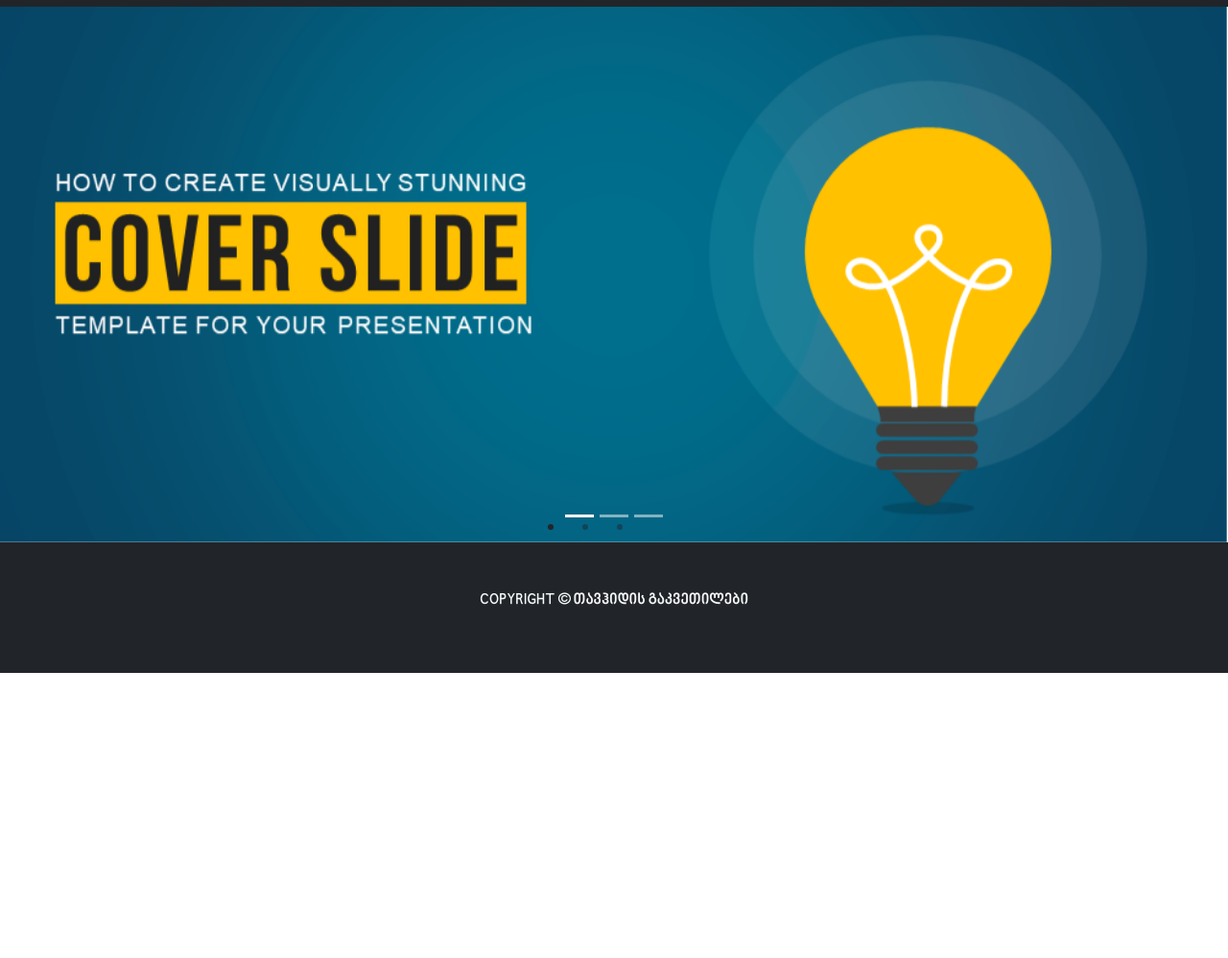
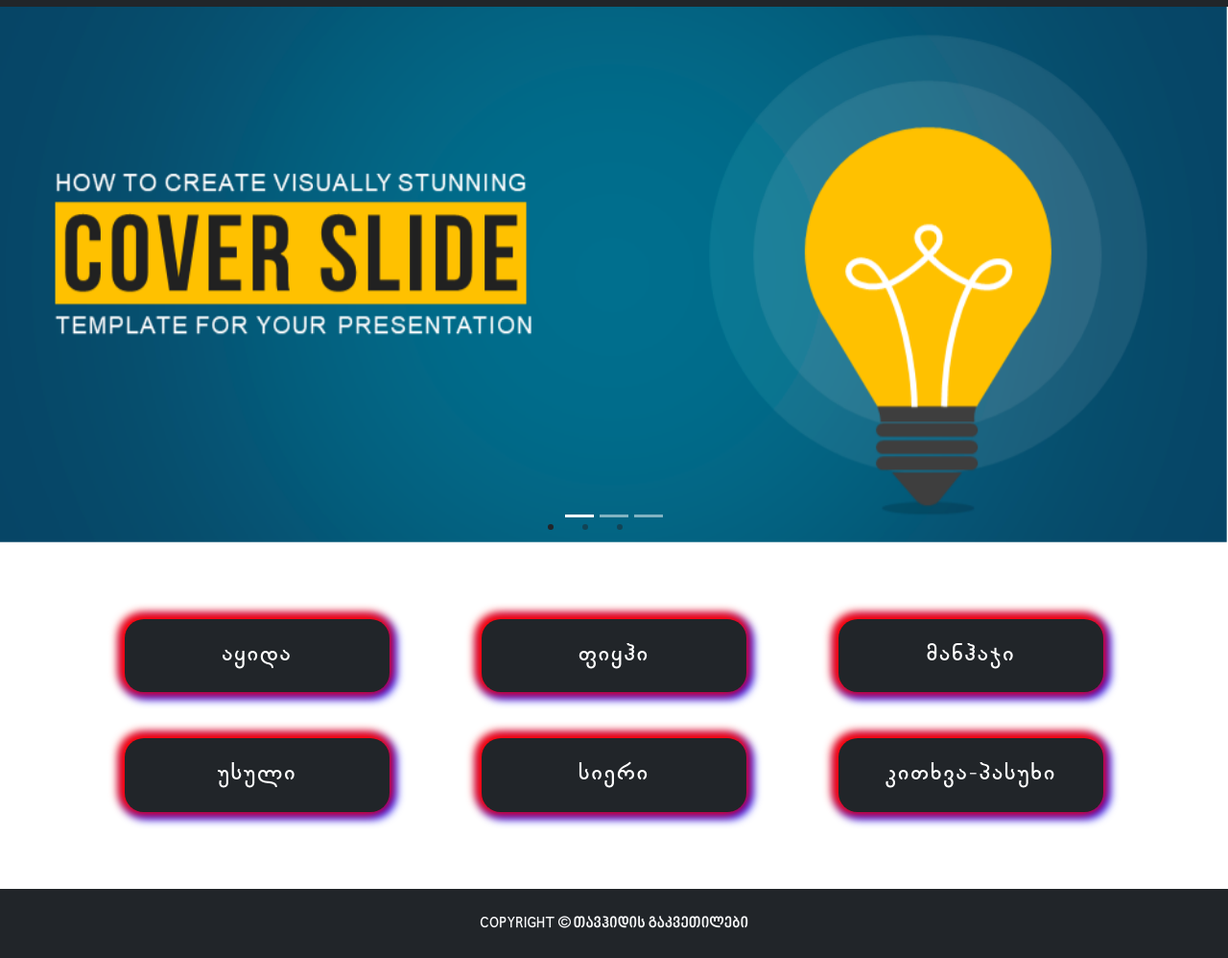
Before and after one commit to Gkamashidze/TG, a plain HTML site: page main/index.html in a window 1280 px wide. Shown: the part 65-1063 px from the top of the page at 96% size. Before the commit the page ends 800 px from the top, so only its background shows below. Drawn offline with nearby package versions, Linux system fonts and the light colour scheme.

Commit message:
განახლება 1.0

```diff
--- a/main/index.html
+++ b/main/index.html
@@ -16,7 +16,7 @@
 
 <body>
 
-    <nav class="navbar navbar-expand-lg navbar-dark bg-dark p-3">
+    <nav class="navbar navbar-expand-lg navbar-dark bg-dark p-3 main-nav">
 
         <div class="container">
             <a href="#" class="navbar-brand">TG</a>
@@ -64,7 +64,7 @@
 
     </nav>
 
-    <div class="carousel slide" id="carousels">
+    <div class="carousel slide carousel-section d-none d-md-flex" id="carousels">
 
         <ul class="carousel-indicators">
 
@@ -92,15 +92,70 @@
 
     </div>
 
-    <div class="container">
+    <div class="container category-section">
+
         <div class="row">
-            <div class="col-md-6"></div>
+
+            <div class="col-12 d-flex category-box">
+
+                <div class="category-list col-md-4 col-lg-4 col-sm-12">
+
+                    <a href="#">
+                        <div class="category-list-header bg-dark p-4">
+                            <h2>აყიდა</h2>
+                        </div>
+                    </a>
+
+                    <a href="#">
+                        <div class="category-list-header bg-dark p-4">
+                            <h2>უსული</h2>
+                        </div>
+                    </a>
+
+                </div>
+
+                <div class="category-list col-md-4 col-lg-4 col-sm-12">
+
+                    <a href="">
+                        <div class="category-list-header bg-dark p-4">
+                            <h2>ფიყჰი</h2>
+                        </div>
+                    </a>
+
+                    <a href="">
+                        <div class="category-list-header bg-dark p-4">
+                            <h2>სიერი</h2>
+                        </div>
+                    </a>
+
+                </div>
+
+                <div class="category-list col-md-4 col-lg-4 col-sm-12">
+
+                    <a href="">
+                        <div class="category-list-header bg-dark p-4">
+                            <h2>მანჰაჯი</h2>
+                        </div>
+                    </a>
+
+                    <a href="">
+                        <div class="category-list-header bg-dark p-4">
+                            <h2>კითხვა-პასუხი</h2>
+                        </div>
+                    </a>
+
+                </div>
+
+            </div>
+
         </div>
+
     </div>
 
-    <footer class="container-fluid bg-dark p-5 text-center">
+    <footer class="container-fluid footer-section bg-dark p-4 text-center">
 
         <p class="text-light">COPYRIGHT &copy; თავჰიდის გაკვეთილები</p>
+
     </footer>
 
 </body>
--- a/main/style.css
+++ b/main/style.css
@@ -13,6 +13,79 @@
     font-size: 16px;
 }
 
+.navbar-brand {
+    padding-top: 0;
+}
+
+a {
+    text-decoration: none;
+}
+
+.category-list {
+    display: flex;
+    flex-direction: column;
+    gap: 48px;
+
+    padding-top: 80px;
+    padding-bottom: 80px;
+    padding-left: 48px;
+    padding-right: 48px;
+}
+
+.category-list-header {
+    display: flex;
+    justify-content: center;
+    align-items: center;
+
+    border-radius: 20px;
+
+    box-shadow: -2px -2px 10px 5px red, 2px 2px 10px 5px blue;
+}
+
+.category-list-header>h2 {
+    font-family: sylfaen-regular;
+    font-size: 24px;
+    letter-spacing: 2px;
+    color: white;
+
+    margin-bottom: 0;
+}
+
+.category-list-header>h2:hover {
+    font-size: 30px;
+}
+
 footer {
     font-family: sylfaen-header;
 }
+
+footer>p {
+    margin-bottom: 0;
+}
+
+@media (max-width: 425px) {
+
+    .main-nav {
+        margin-bottom: 40px;
+    }
+
+    .category-box {
+        display: flex;
+        flex-direction: column;
+        gap: 24px;
+    }
+
+    .category-list {
+        padding: 0 !important;
+        gap: 24px;
+    }
+
+    .category-list-header>h2 {
+        font-size: 16px;
+        letter-spacing: 2px;
+    }
+
+    .footer-section {
+        margin-top: 40px;
+    }
+}
```
